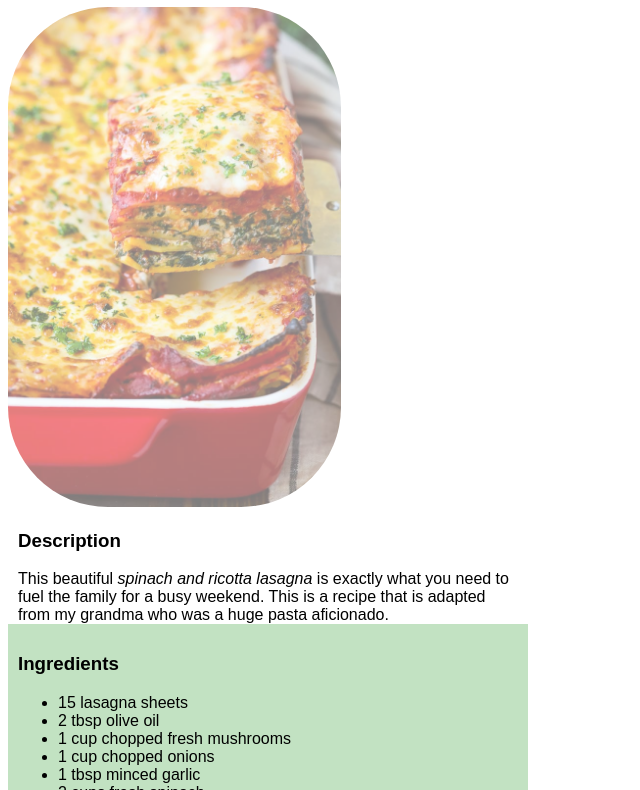
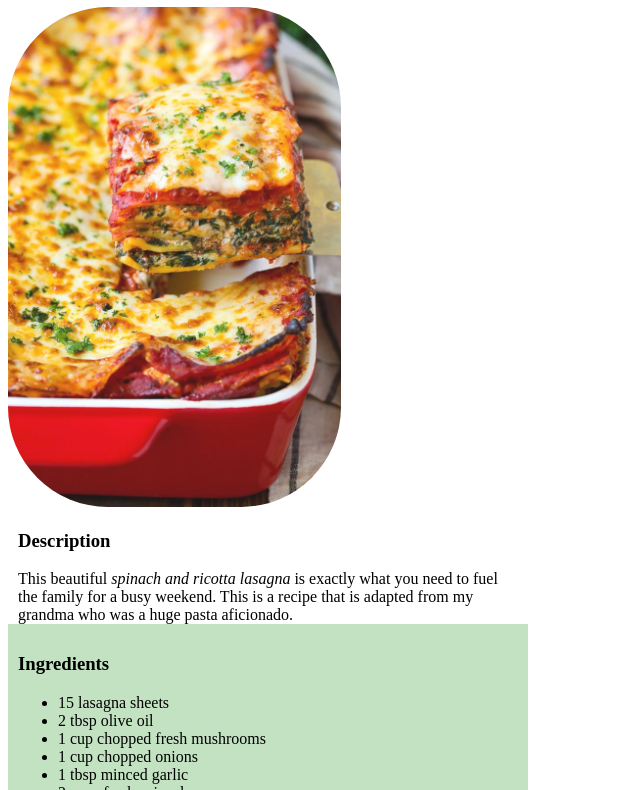
Before and after one commit to usama-bit137/odin-recipes, a plain HTML site: page recipes/lasagna.html in a window 1280 px wide. Shown: the part 73-863 px from the top of the page, without its empty margins (0-640 px from the left). Drawn offline with Linux system fonts and the light colour scheme.

Commit message:
removed opacity from recipe images in css file

```diff
--- a/css/style.css
+++ b/css/style.css
@@ -1,5 +1,5 @@
 body {
-font-family: sans-serif;
+font-family: 'Times New Roman', Times, serif;
 }
 
 .ingredients{
@@ -14,7 +14,7 @@ font-family: sans-serif;
 img {
     border-radius: 100px;
     height: 500px;
-    opacity: 0.5;
+    opacity: 0.9;
 
   }
 
```
